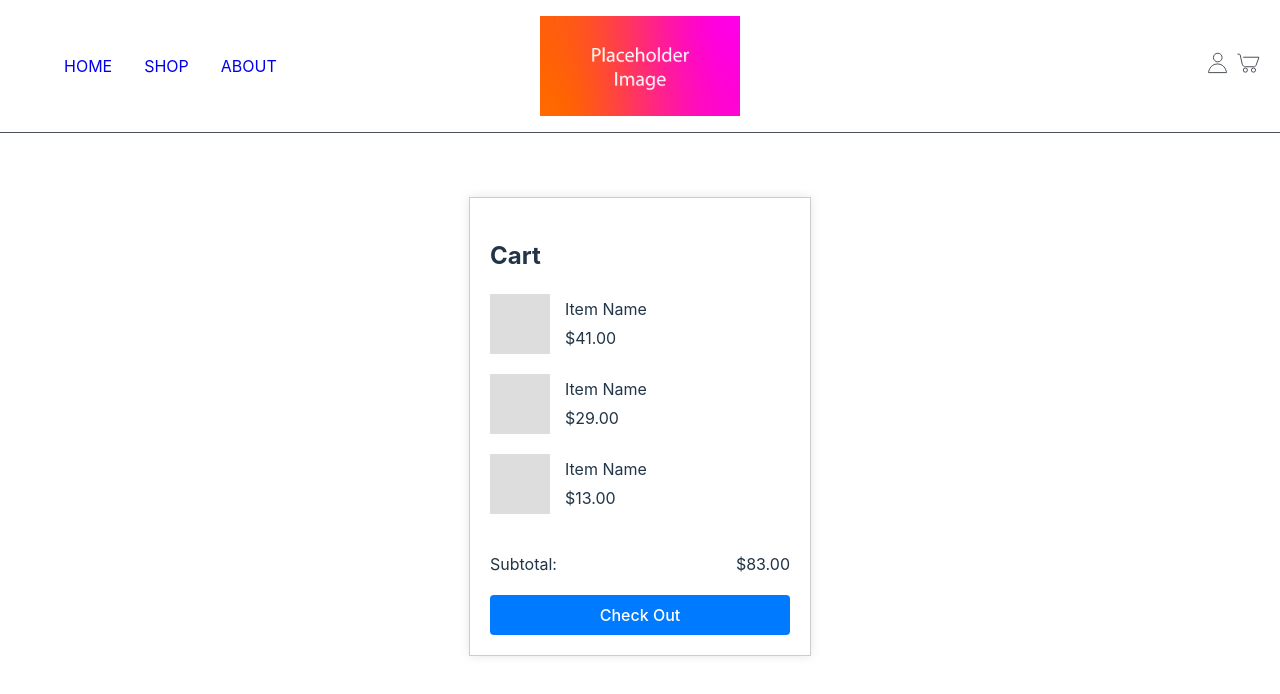
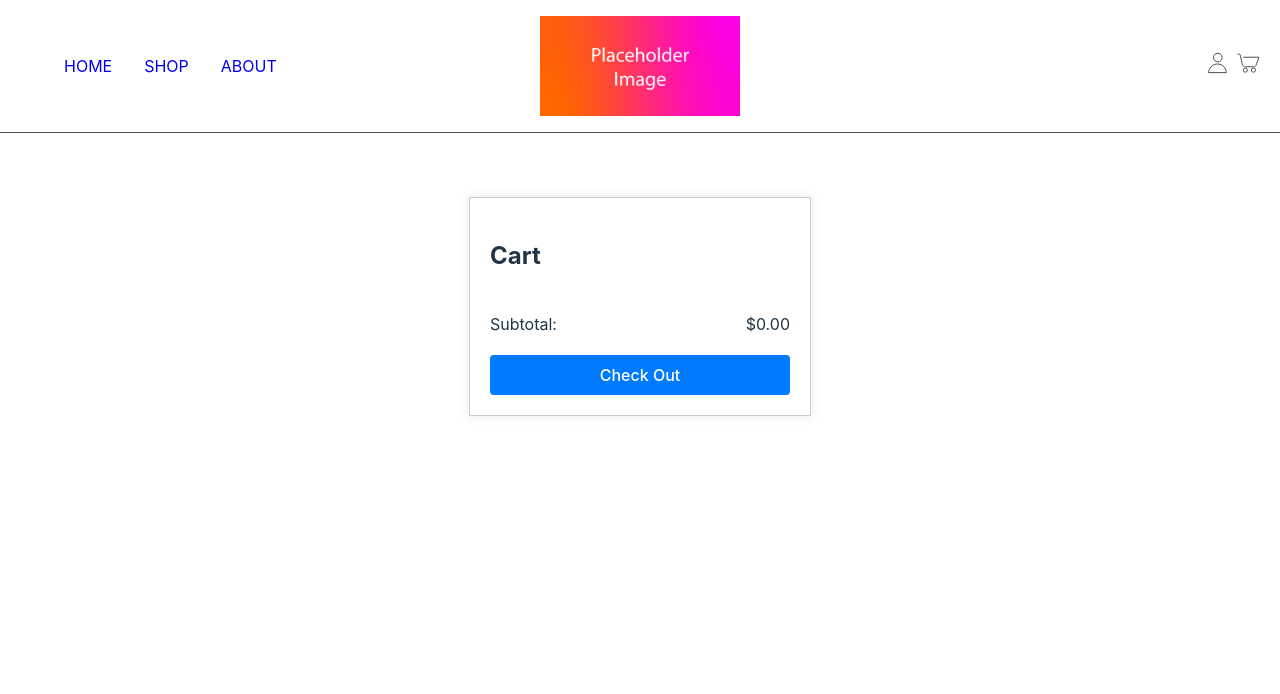
Before and after one commit to ibehanwillett/shopfront-frontend, a React (Vite) app: page /cart in a window 1280 px wide. Shown: the top 694 px of the page. Built offline with nearby package versions, Linux system fonts and the light colour scheme.

Commit message:
Start of tracking items using useState

```diff
--- a/src/App.jsx
+++ b/src/App.jsx
@@ -1,10 +1,14 @@
 import { BrowserRouter, Route, Routes, useParams } from "react-router-dom"
+import { useEffect, useState } from 'react'
 import ShopFront from './components/Shopfront/Shopfront'
 import Navbar from './components/Navbar/Navbar'
 import Home from './components/Home'
 import About from './components/About'
 import Cart from './components/Cart/Cart';
 
+
+
+function App() {
   class Item {
     constructor(name, price, description, image) {
     this.name = name;
@@ -15,13 +19,15 @@ class Item {
   }
 
   const items = [
- new Item("cool shirt", 28, "a real cool shirt", "https://placekitten.com/200/200"),
- new Item("weird shoes", 30, "very weird shoes", "https://placekitten.com/200/200"),
- new Item("ugly earrings", 2, "terribly ugly earrings", "https://placekitten.com/200/200")]
+  new Item("cool shirt", 28.00, "a real cool shirt", "https://placekitten.com/200/200"),
+  new Item("weird shoes", 30.00, "very weird shoes", "https://placekitten.com/200/200"),
+  new Item("ugly earrings", 2.00, "terribly ugly earrings", "https://placekitten.com/200/200")]
 
-
-
-function App() {
+  const[cartItems, setCartItems] = useState([])
+  useEffect(() => {
+    console.log("loaded")
+    }, [cartItems]
+  )
 
   return (
     <>
@@ -29,9 +35,9 @@ function App() {
             <Navbar />
             <Routes>
                 <Route path="/" element={<Home />} />
-                <Route path="/shop" element={<ShopFront items={items} />}/>
+                <Route path="/shop" element={<ShopFront items={items} setCartItems= {setCartItems} />}/>
                 <Route path="/about" element={<About />}/>
-                <Route path="/cart" element={<Cart />}/>
+                <Route path="/cart" element={<Cart cartItems={cartItems} />}/>
             </Routes>
         </BrowserRouter>
     </>
--- a/src/components/Cart/Cart.jsx
+++ b/src/components/Cart/Cart.jsx
@@ -2,13 +2,13 @@ import React from 'react';
 import CartItem from './CartItem';
 import '../styles/cart.css';
 
-function Cart() {
+function Cart({ cartItems }) {
   // Static data for the cart items
-  const cartItems = [
-    { id: 1, name: 'Item Name', price: 41.00 },
-    { id: 2, name: 'Item Name', price: 29.00 },
-    { id: 3, name: 'Item Name', price: 13.00 },
-  ];
+  // const cartItems = [
+  //   { id: 1, name: 'Item Name', price: 41.00 },
+  //   { id: 2, name: 'Item Name', price: 29.00 },
+  //   { id: 3, name: 'Item Name', price: 13.00 },
+  // ];
 
   const subtotal = cartItems.reduce((acc, item) => acc + item.price, 0);
 
--- a/src/components/Shopfront/Shopfront.jsx
+++ b/src/components/Shopfront/Shopfront.jsx
@@ -1,7 +1,7 @@
 import React from 'react'
 import '../styles/cartItem-styles.css'
 
-const ShopFront = ({ items }) => {
+const ShopFront = ({ items, setCartItems }) => {
 
 
 
@@ -29,7 +29,7 @@ const ShopFront = ({ items }) => {
         <h5>${item.price}</h5>
         <h6>{item.description}</h6>
         <img className="cart-item-image" src={item.image}/>
-        <button>Add to cart</button>
+        <button onClick={setCartItems(cartItems => [...cartItems, item])}>Add to cart</button>
       </div>)
         })
       }
```
Lines whose indentation alone changed are shown as unchanged.
